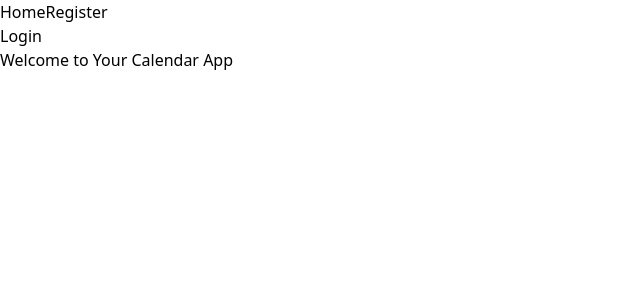
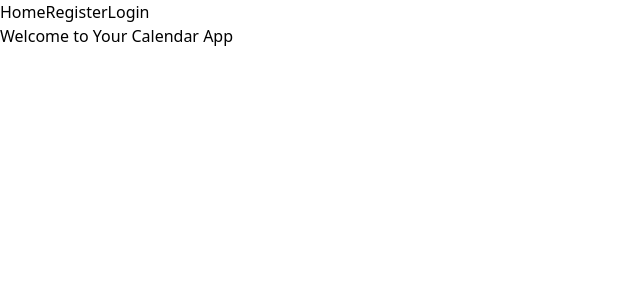
Before and after one commit to molnarlevi19/calendar-app-php, a React (Vite) app in the folder frontend/: page / in a window 1280 px wide. Shown: the top 300 px of the page, without its empty margins (0-640 px from the left). Built offline with nearby package versions, Linux system fonts and the light colour scheme.

Commit message:
refactor: change logic so register can't be seen when logged in

```diff
--- a/frontend/src/components/Layout.jsx
+++ b/frontend/src/components/Layout.jsx
@@ -24,8 +24,12 @@ const Layout = () => {
                     <div className="flex items-center justify-between h-16">
                         <div className="flex items-center">
                             <Link to="/" className="text-white px-3 py-2 rounded-md text-sm font-medium">Home</Link>
-                            <Link to="/register" className="text-white px-3 py-2 rounded-md text-sm font-medium">Register</Link><br/>
-                            {!isLogined && <Link to="/login" className="text-white px-3 py-2 rounded-md text-sm font-medium">Login</Link>}
+                            {!isLogined && (
+                                <>
+                                    <Link to="/register" className="text-white px-3 py-2 rounded-md text-sm font-medium">Register</Link>
+                                    <Link to="/login" className="text-white px-3 py-2 rounded-md text-sm font-medium">Login</Link>
+                                </>
+                            )}
                             {isLogined && (
                                 <>
                                     <Link to="/createCalendar" className="text-white px-3 py-2 rounded-md text-sm font-medium">Create a new Calendar</Link>
@@ -44,4 +48,4 @@ const Layout = () => {
     );
 }
 
-export default Layout
+export default Layout;
```
